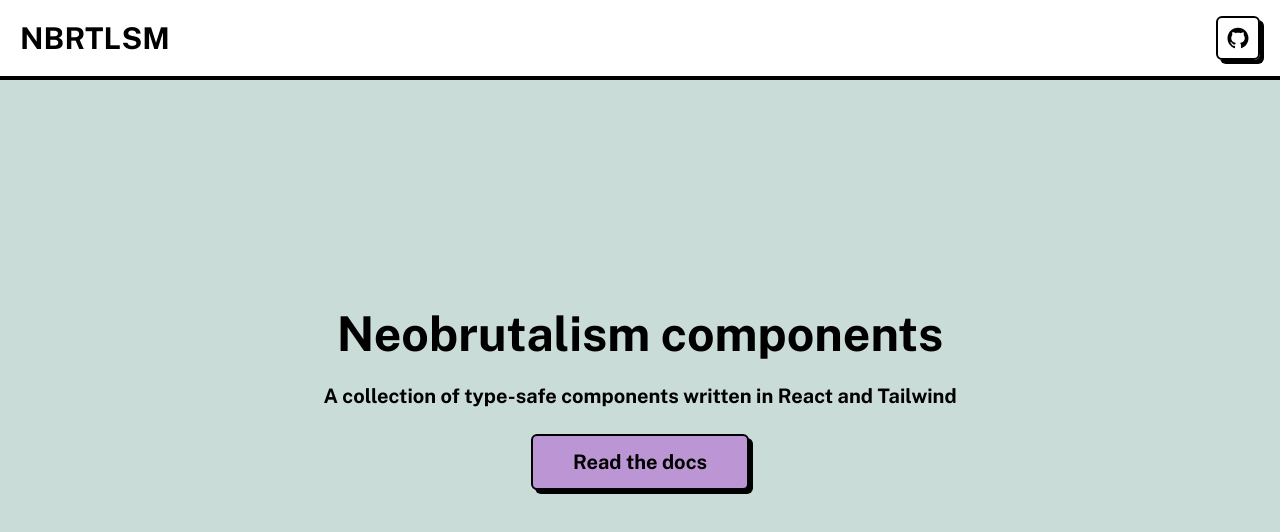
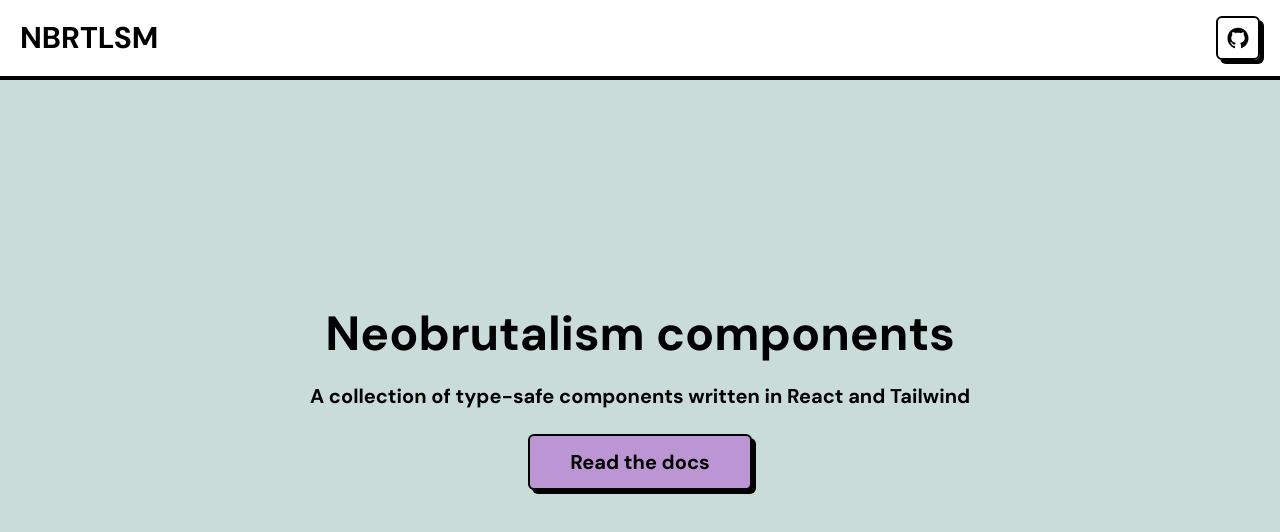
Before and after one commit to ekmas/neobrutalism-components, a Next.js app: page / in a window 1280 px wide. Shown: the top 532 px of the page. Built offline with nearby package versions, Linux system fonts and the light colour scheme.

Commit message:
changed font to dm sans

```diff
--- a/src/app/layout.tsx
+++ b/src/app/layout.tsx
@@ -1,9 +1,9 @@
 import Navbar from '@/components/app/Navbar'
 import './globals.css'
 import type { Metadata } from 'next'
-import { Public_Sans } from 'next/font/google'
+import { DM_Sans } from 'next/font/google'
 
-const publicSans = Public_Sans({ subsets: ['latin'] })
+const dmSans = DM_Sans({ subsets: ['latin'] })
 
 export const metadata: Metadata = {
   title: 'Neobrutalism components',
@@ -34,7 +34,7 @@ export default function RootLayout({
 }) {
   return (
     <html lang="en">
-      <body className={publicSans.className}>
+      <body className={dmSans.className}>
         <Navbar />
         {children}
         <div id="drawer"></div>
```
